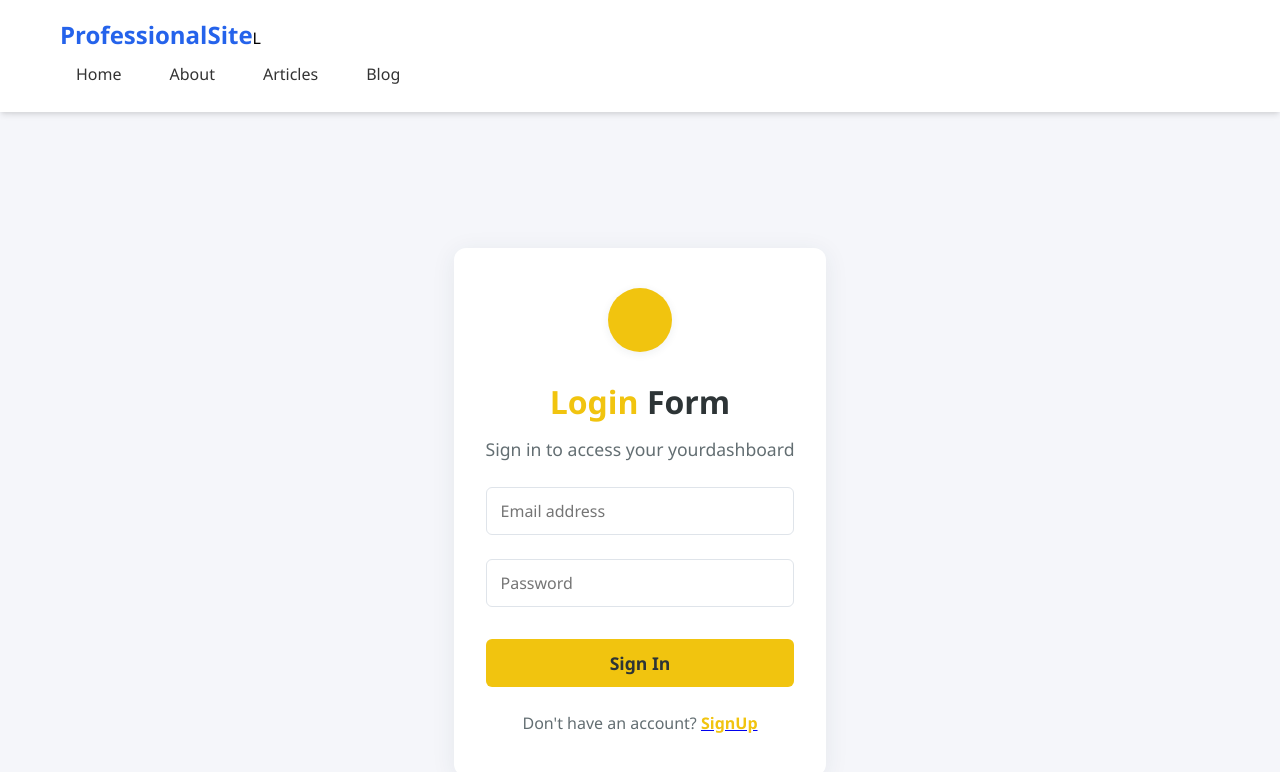
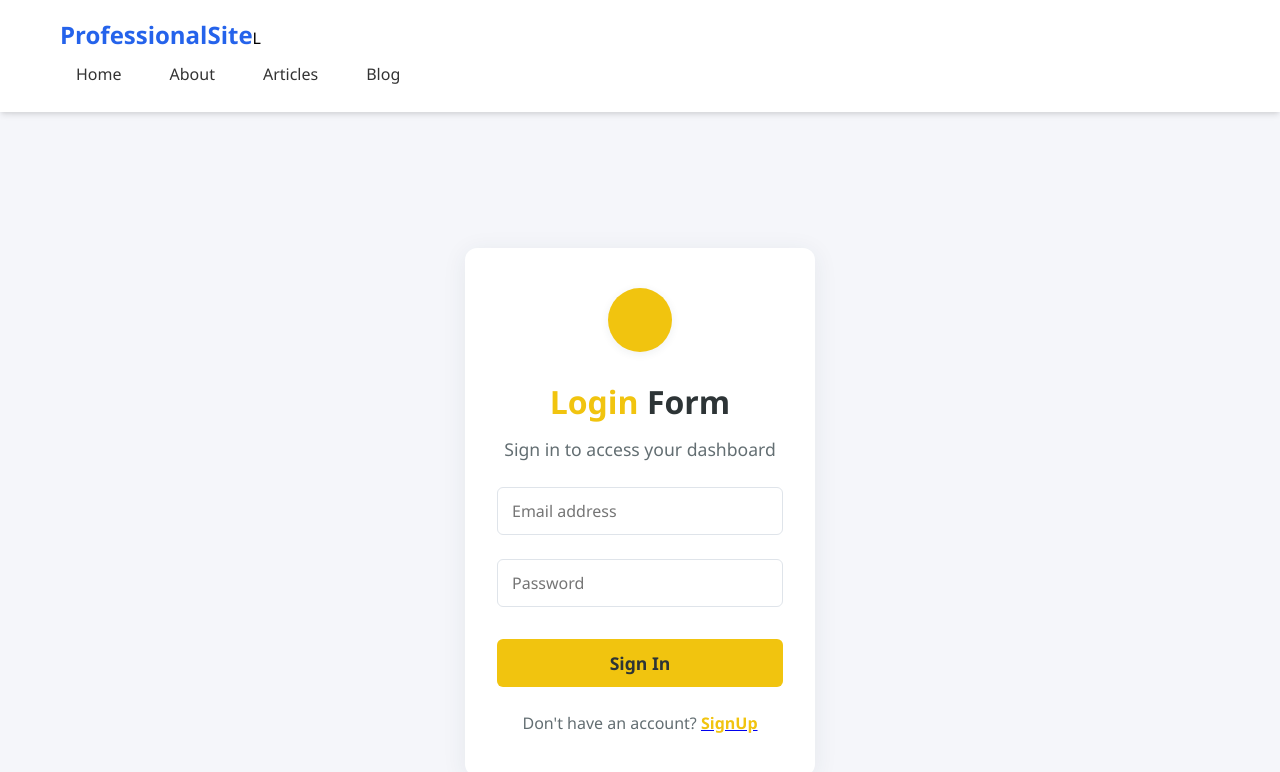
Before and after one commit to mugz-josh/updator, a React (Vite) app in the folder news-updator/: page /signin in a window 1280 px wide. Shown: the top 772 px of the page. Built offline with nearby package versions, Linux system fonts and the light colour scheme.

Commit message:
Have made a certain change in my SignForm.tsx

```diff
--- a/news-updator/src/components/SignInForm.tsx
+++ b/news-updator/src/components/SignInForm.tsx
@@ -168,7 +168,7 @@
           {/* ... (keep your existing SVG) */}
         </ProfileIcon>
         <Title><GoldenText>Login</GoldenText> Form</Title>
-        <Subtitle>Sign in to access your <GoldenText></GoldenText>yourdashboard</Subtitle>
+        <Subtitle>Sign in to access your <GoldenText></GoldenText>dashboard</Subtitle>
 
         <form onSubmit={handleSubmit} style={{ width: '100%' }}>
           {error && <ErrorMessage>{error}</ErrorMessage>}
```
